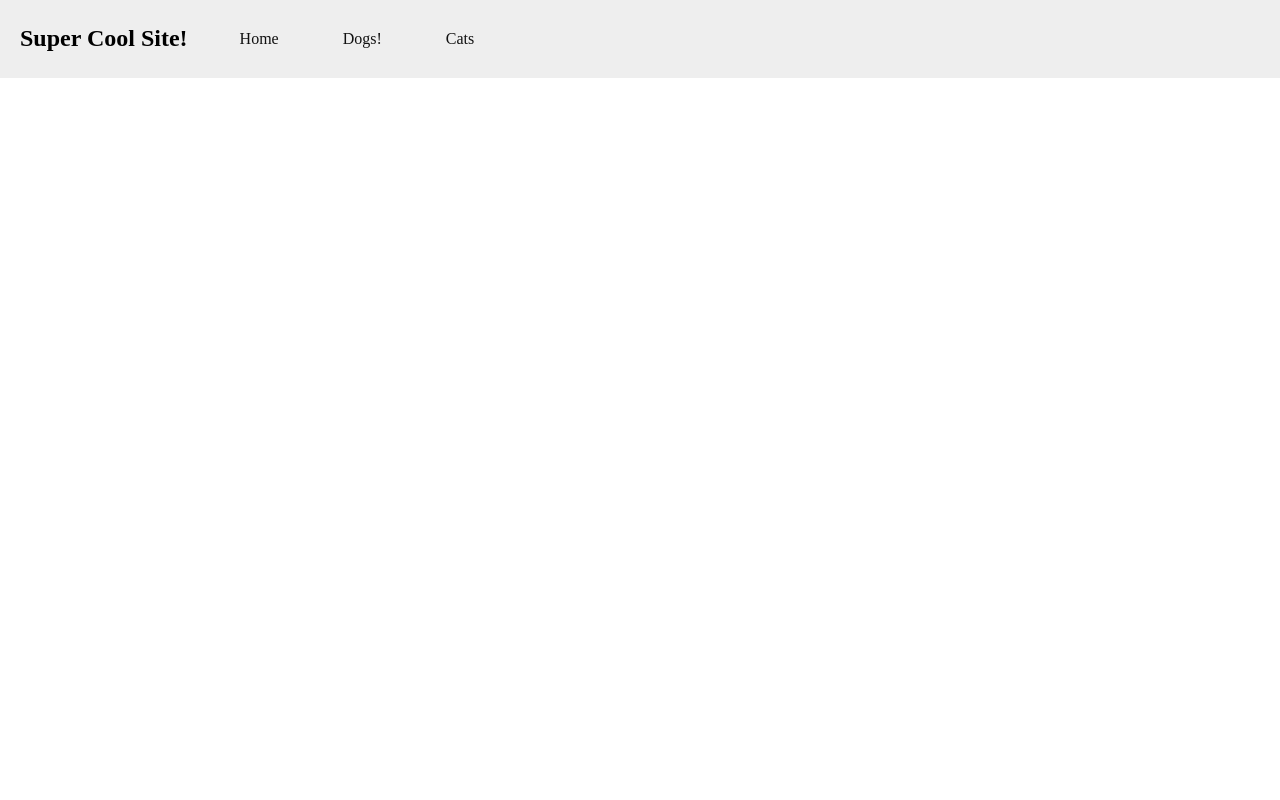
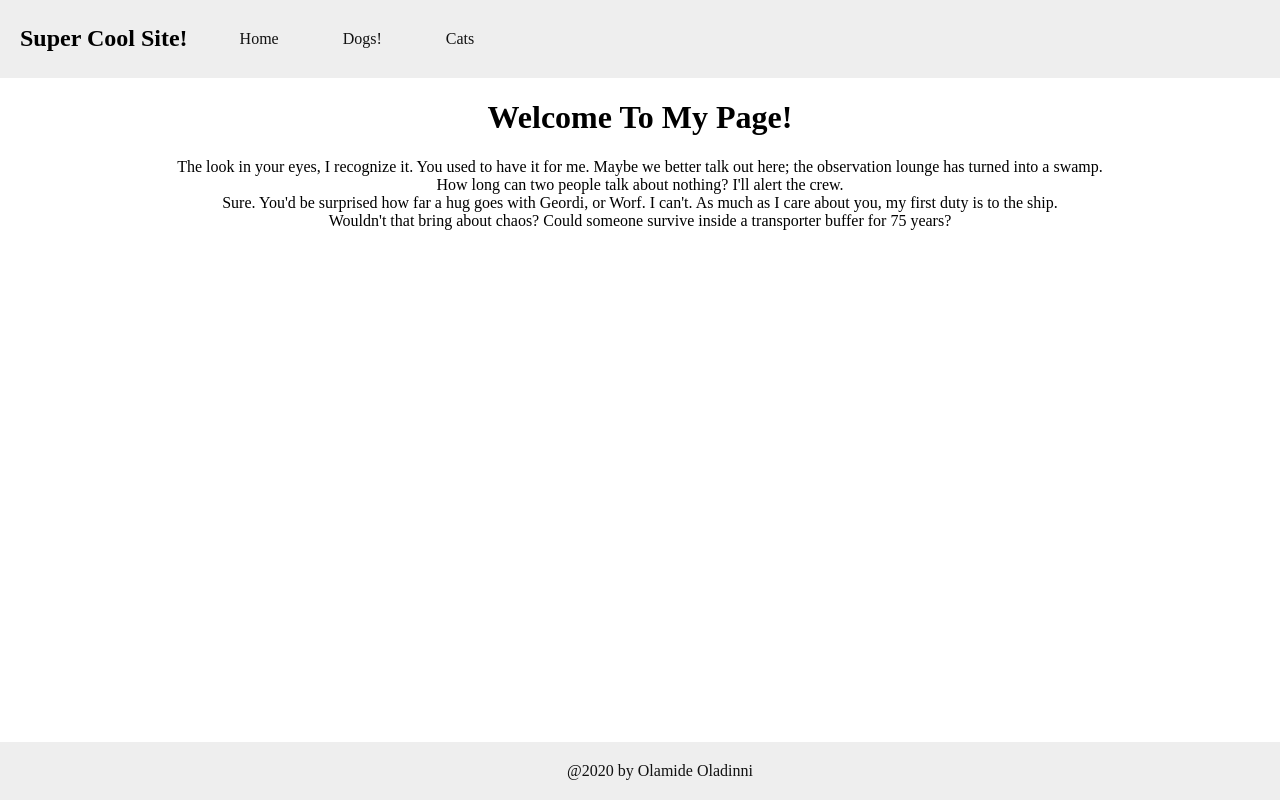
Before and after one commit to olamide87/flexbox, a plain HTML site: page index.html in a window 1280 px wide. Drawn offline with Linux system fonts and the light colour scheme.

Commit message:
add changes to site

```diff
--- a/index.html
+++ b/index.html
@@ -24,6 +24,18 @@
       </ul>
     </nav>
   </header>
+  <main>
+    <h1>Welcome To My Page!</h1>
+    <article>
+      <section>The look in your eyes, I recognize it. You used to have it for me. Maybe we better talk out here; the observation lounge has turned into a swamp.</section>
+      <section>How long can two people talk about nothing? I'll alert the crew.</section>
+      <section>Sure. You'd be surprised how far a hug goes with Geordi, or Worf. I can't. As much as I care about you, my first duty is to the ship.</section>
+      <section>Wouldn't that bring about chaos? Could someone survive inside a transporter buffer for 75 years?</section>
+    </article>
+  </main>
+  <footer>
+    @2020 by Olamide Oladinni
+  </footer>
   <script src="./main.js"></script>
 </body>
 </html>
--- a/main.css
+++ b/main.css
@@ -40,3 +40,15 @@ body {
     color: white;
     background-color: #111;
   }
+
+  /* FOOTER */
+
+  footer {
+    width: 100%;
+    color: #111;
+    background-color: #eee;
+    padding: 20px;
+    position: fixed;
+    left: 0;
+    bottom: 0;
+  }
```
